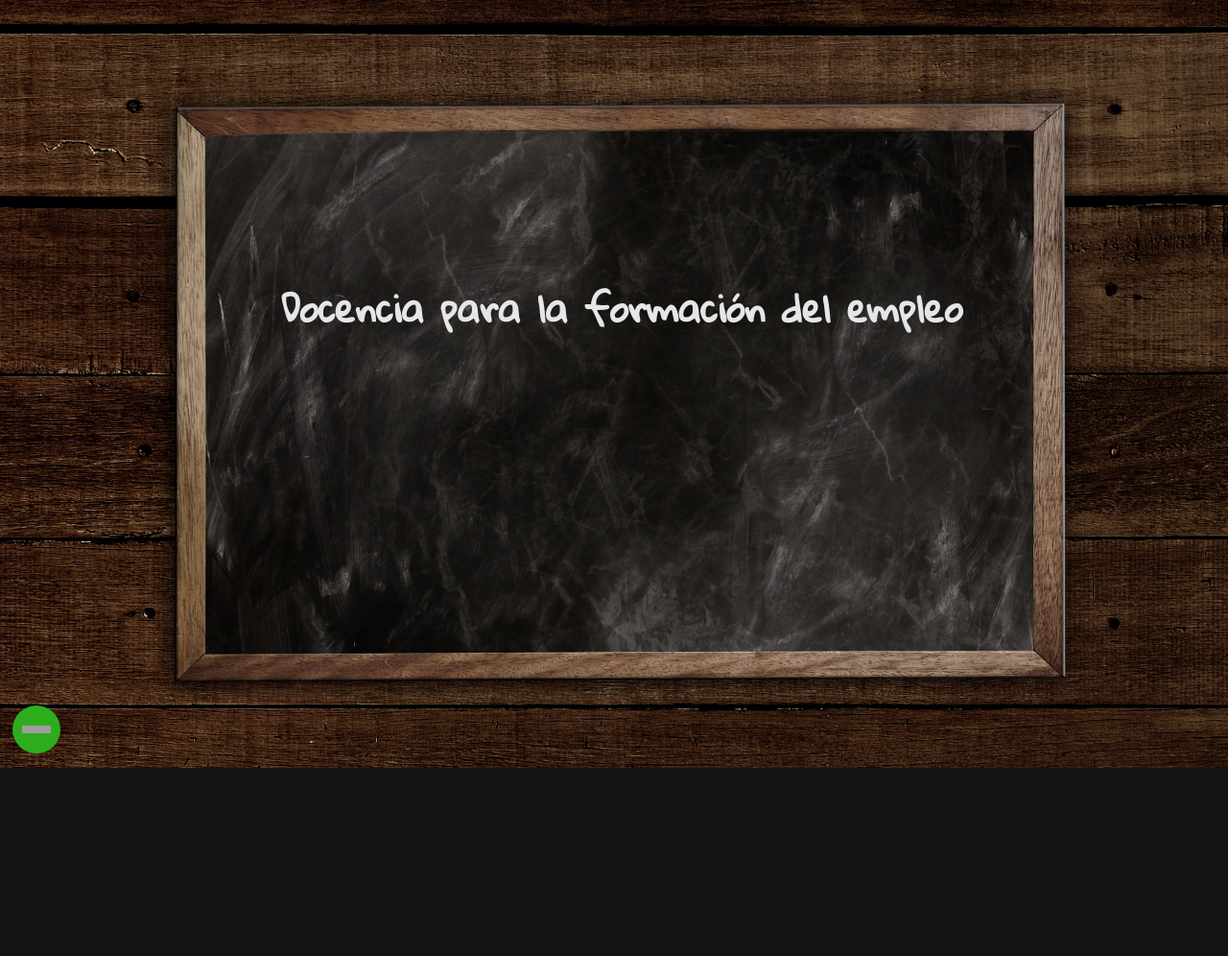
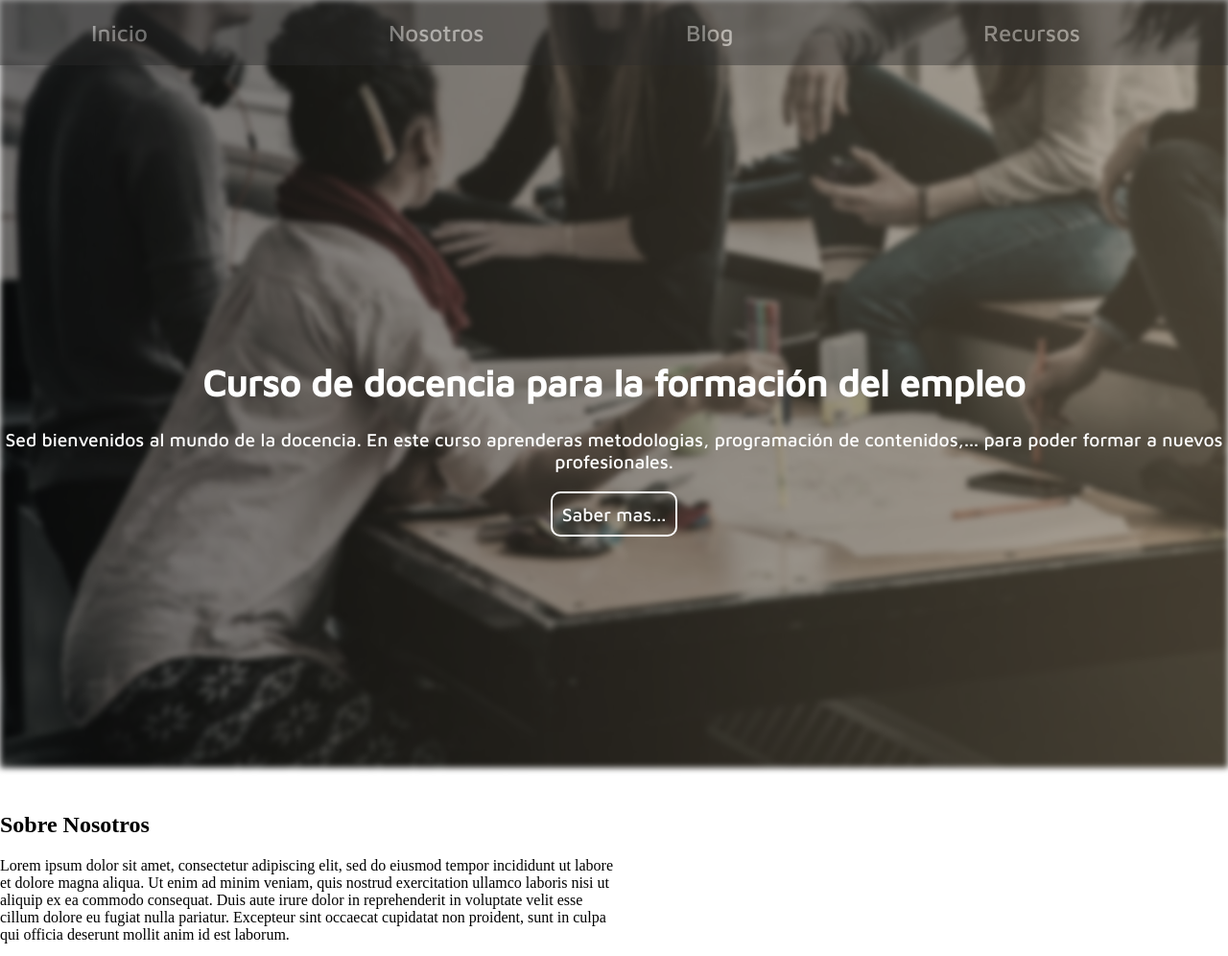
Before and after one commit to MarcosTorreiro/Docencia, a PHP site: page /html/index.html in a window 1280 px wide. Shown: the top 996 px of the page at 96% size. Before the commit the page ends 800 px from the top, so only its background shows below. Run offline with PHP 8.4, Linux system fonts and the light colour scheme; some libraries are stand-ins or nearby versions; grey boxes are pictures that could not be loaded.

Commit message:
More changes

```diff
--- a/css/index.css
+++ b/css/index.css
@@ -1,29 +1,131 @@
-html {
-  margin: 0;
-  padding: 0;
-
-}
-body{
-  height:100%;
-  width:100%;
-  background: url('../other/img/school.jpg');
-  background-repeat: no-repeat;
-  background-size: cover;
-  background-attachment: fixed;
-  background-size: 100% 100%;
+.yato{
+  position: absolute;
+  top: 25%;
+  left: 30%;
 }
 
 @font-face {
-  font-family: 'GloriaHallelujah';
-  src: url('../other/fonts/GloriaHallelujah.ttf');
+  font-family: 'MavenPro-Medium';
+  src: url('../other/fonts/MavenPro-Medium.ttf');
 }
 
-/*  Titulo  */
+body{
+  margin: 0;
+  padding: 0;
+  height: 2000px;
+}
 
-h1{
-  margin-top: 22%;
-  font-size: 3vw;
+header{
+  font-family: 'MavenPro-Medium';
+  width: 100%;
+  position: fixed;
+  top: 0;
+  z-index: 1001;
+
+}
+
+nav{
+  transition: 0.5s;
+  opacity: 0.4;
+  background-color: #2C2C2C;
+}
+
+nav ul{
+  opacity: 1;
+  margin: 0;
+  display: flex;
+  flex-direction: row;
+  justify-content: space-around;
+  align-items: center;
+  flex-wrap: wrap;
+}
+
+li {
+  opacity: 1;
+  width: 200px;
+  margin: 5px;
+  padding-top: 15px;
+  padding-bottom: 15px;
+  list-style: none;
+}
+
+a{
+  opacity: 1;
+  text-decoration: none;
+  font-size: 3vh;
+  color: white;
+}
+
+a:hover{
+  color: #F1A42D;
+}
+
+#banner{
+    font-family: 'MavenPro-Medium';
+    transition: 1.5s;
+}
+
+#presentacion{
   text-align: center;
-  color: #E6E6E6;
-  font-family: 'GloriaHallelujah';
+  color: white;
+  font-size: 1.5vw;
+  position: relative;
+  top:350px;
+
 }
+
+#presentacion h1{
+transition: 0.75s opacity;
+}
+
+#presentacion p{
+transition: 0.75s opacity;
+}
+
+
+#presentacion input{
+  font-size: 1.5vw;
+  color: white;
+  background-color: transparent;
+  border: solid 2px white;
+  border-radius: 10px;
+  padding: 10px;
+  font-family: 'MavenPro-Medium';
+  transition: 0.75s opacity;
+}
+
+#presentacion input:hover{
+  color: #F1A42D;
+  border: solid 2px #F1A42D;
+  cursor: pointer;
+}
+
+#photo{
+  position: absolute;
+  top:0;
+  width: 100%;
+  height: 100%;
+  background: url('../other/img/people.jpg') no-repeat 50% 50%;
+  background-size: cover;
+  background-attachment: fixed;
+  filter: blur(3px) grayscale(70%);
+}
+
+.capa-gradiente{
+  width: 100%;
+  height: 100%;
+  position: absolute;
+  background: linear-gradient(to right,black,#9C640C);
+  opacity: 0.5;
+}
+
+
+
+.informacion{
+  width: 50%;
+}
+
+#mapa{
+  width: 500px;
+  height: 300px;
+}
--- a/css/menu.css
+++ /dev/null
@@ -1,177 +0,0 @@
-@font-face {
-  font-family: 'SigmarOne-Regular';
-  src: url('../other/fonts/SigmarOne-Regular.ttf');
-}
- /* Menu de abajo */
-#main{
-  height: 50px;
-  width: 50px;
-  background-color: #2DAD1C;
-  border-radius: 50%;
-  position: fixed;
-  left: 3%;
-  top:95%;
-  transform: translate(-50%, -50%);
-  z-index: 99;
-  font-family: 'SigmarOne-Regular';
-}
-
-#main:hover{
-  cursor: pointer;
-}
-
-#icon{
-  height: 8px;
-  width: 30px;
-  position: absolute;
-  top: 50%;
-  left: 50%;
-  transform: translate(-50%, -50%);
-}
-
-#menu{
-  height: 0px;
-  width: 0px;
-  position: absolute;
-  top: 20%;
-  left:54%;
-  transform: translate(-50%, -50%);
-}
-
-#menu-layer{
-  height: 0px;
-  width: 0px;
-  background-color: #87E77A;
-  border-radius: 50%;
-  position: fixed;
-  left: 1.5%;
-  top:94%;
-  transform: translate(-50%, -50%);
-}
-
-#menu a{
-  text-decoration: none;
-  color: white;
-}
-
-#menu ul{
-  height: 300px;
-  width: 200px;
-  text-align: center;
-  list-style: none;
-  margin: 0px;
-  padding: 0px;
-  opacity: 0;
-  visibility: hidden;
-}
-
-#menu ul li{
-  color: white;
-  font-size: 30px;
-  padding: 5px;
-}
-
-#menu ul li:hover{
-  cursor: pointer;
-}
-
-#menu ul li:hover::before{
-  content: '';
-  height: 4px;
-  width: 10px;
-  background-color: white;
-  position: absolute;
-  margin-top: 20px;
-  margin-left: -18px;
-}
-
-#menu ul li:hover::after{
-  content: '';
-  height: 4px;
-  width: 10px;
-  background-color: white;
-  position: absolute;
-  margin-top: 20px;
-  margin-left: 3px;
-}
-
-/* Menu usuario */
-
-#second-circle{
-  height: 0px;
-  width: 0px;
-  background-color: #2DAD1C;
-  border-radius: 50%;
-  position: fixed;
-  left: 100%;
-  top: 0%;
-  transform: translate(-50%, -50%);
-  z-index: 99;
-  font-family: 'SigmarOne-Regular';
-}
-
-#user-info{
-  font-size: 20px;
-  color: white;
-  position: absolute;
-  top:70%;
-  left:30%;
-  transform: translate(-50%, -50%);
-}
-
-#container{
-  opacity: 0;
-  visibility: hidden;
-}
-
-#acceso{
-  cursor: pointer;
-  font-size: 20px;
-  color: white;
-}
-
-#acceso:hover::before{
-  content: '';
-  height: 4px;
-  width: 15px;
-  background-color: white;
-  position: absolute;
-  margin-top: 15px;
-  margin-left: -20px;
-}
-
-#acceso:hover::after{
-  content: '';
-  height: 4px;
-  width: 15px;
-  background-color: white;
-  position: absolute;
-  margin-top: 15px;
-  margin-left: 5px;
-}
-
-#user-info a{
-  text-decoration: none;
-  color: white;
-}
-
-#close{
-  cursor: pointer;
-  font-size: 20px;
-  color: white;
-  position: absolute;
-  top:55%;
-  left:45%;
-  transform: rotate(45deg) translate(-50%, -50%);
-}
-
-#second-circle-layer{
-  height: 0px;
-  width: 0px;
-  background-color: #87E77A;
-  border-radius: 50%;
-  position: fixed;
-  left: 99.5%;
-  top:-1.5%;
-  transform: translate(-50%, -50%);
-}
--- a/css/other.css
+++ /dev/null
@@ -1,5 +0,0 @@
-.yato{
-  position: absolute;
-  top: 25%;
-  left: 30%;
-}
--- a/html/index.html
+++ b/html/index.html
@@ -5,33 +5,63 @@
     <title>Docencia para la formación del empleo</title>
   </head>
   <link rel="stylesheet" href="../css/index.css">
-  <link rel="stylesheet" href="../css/menu.css">
   <script src="https://ajax.googleapis.com/ajax/libs/jquery/3.3.1/jquery.min.js"></script>
-  <script src="../js/menu.js"></script>
+  <script async defer src="https://maps.googleapis.com/maps/api/js?key=AIzaSyCwiHTlJBE5TLotQGjWtBFGzhBGutZWmRs&callback=initMap"></script>
+  <script src="../js/index.js"></script>
   <body>
   <header>
-      <h1>Docencia para la formación del empleo</h1>
-    </header>
-    <div id="main">
-      <img src="../other/img/Menu Icon.png" id="icon">
-      <div id="menu">
+    <nav>
       <ul>
-          <li><a href="index.html">Inicio</a></li>
-          <li><a href="nosotros.html">Nosotros</a></li>
+        <li><a id="inicio" href="#">Inicio</a></li>
+        <li><a id="saber" href="#">Nosotros</a></li>
         <li><a href="blog.html">Blog</a></li>
         <li><a href="recursos.html">Recursos</a></li>
       </ul>
+    </nav>
+  </header>
+  <div id="banner">
+    <div id="photo">
+      <div class="capa-gradiente"></div>
+    </div>
+     <div id="presentacion">
+      <h1>Curso de docencia para la formación del empleo</h1>
+      <p>Sed bienvenidos al mundo de la docencia. En este curso aprenderas metodologias,
+      programación de contenidos,... para poder formar a nuevos profesionales.</p>
+      <input type="button" id="nosotros" value="Saber mas...">
     </div>
   </div>
-    <div id="menu-layer"></div>
-    <div id="second-circle">
-      <div id="container">
-        <label id="close">+</label>
-        <div id="user-info">
-          <a href="login.html" id="acceso">Acceder</a>
+
+  <section>
+    <h2>Sobre Nosotros</h2>
+    <article>
+      <div class="informacion">
+      <p>Lorem ipsum dolor sit amet, consectetur adipiscing elit, sed do eiusmod
+         tempor incididunt ut labore et dolore magna aliqua. Ut enim ad minim
+         veniam, quis nostrud exercitation ullamco laboris nisi ut aliquip ex
+         ea commodo consequat. Duis aute irure dolor in reprehenderit in
+         voluptate velit esse cillum dolore eu fugiat nulla pariatur.
+         Excepteur sint occaecat cupidatat non proident,
+         sunt in culpa qui officia deserunt mollit anim id est laborum.</p>
         </div>
-      </div>
-    </div>
-    <div id="second-circle-layer"></div>
+        <div id="mapa"></div>
+    </article>
+  </section>
+
   </body>
+  <script type="text/javascript">
+    function initMap() {
+      var coor = {
+        lat: 43.141525,
+        lng: -8.040651
+      };
+      var map = new google.maps.Map(document.getElementById('mapa'), {
+        zoom: 15,
+        center: coor
+      });
+      var marker = new google.maps.Marker({
+        position: coor,
+        map: map
+      });
+    }
+  </script>
 </html>
--- /dev/null
+++ b/js/index.js
@@ -0,0 +1,42 @@
+
+$(document).ready(function(){
+
+    $('#banner').css({'height':$(window).height()+'px'});
+
+  $(window).scroll(function(){
+    var scroll = $(window).scrollTop();
+    if(scroll>=875){
+      $('nav').css('opacity','1');
+    }else{
+      $('nav').css('opacity','0.4');
+    }
+    if(scroll>=275){
+      $('#presentacion h1').css('opacity', 0);
+      $('#presentacion p').css('opacity', 0);
+      $('#nosotros').css('opacity', 0);
+    }else{
+      $('#presentacion h1').css('opacity', 1);
+      $('#presentacion p').css('opacity', 1);
+      $('#nosotros').css('opacity', 1);
+    }
+   });
+
+   $('#nosotros').click(function(){
+     $('html, body').animate({
+        scrollTop: 925
+    }, 2000);
+   });
+
+   $('#inicio').click(function(){
+     $('html, body').animate({
+        scrollTop: 0
+    }, 2000);
+   });
+
+   $('#saber').click(function(){
+     $('html, body').animate({
+        scrollTop: 925
+    }, 2000);
+   });
+
+ });
--- a/js/menu.js
+++ /dev/null
@@ -1,27 +0,0 @@
-$(document).ready(function(){
-    $('#main').click(function(){
-      $('#main').animate({height:'800px',width:'800px'});
-      $('#icon').fadeOut();
-      $('#menu ul').delay(300).animate({opacity:'1'});
-      $('#menu ul').css("visibility","visible");
-      $('#menu-layer').animate({height:'850px',width:'850px'});
-
-      $('#second-circle').animate({height:'450px',width:'450px'});
-      $('#container').delay(300).animate({opacity:'1'});
-      $('#container').css("visibility","visible");
-      $('#second-circle-layer').animate({height:'500px',width:'500px'});
-    });
-
-    $('#close').click(function(){
-      $('#main').animate({height:'50px',width:'50px'});
-      $('#icon').fadeIn();
-      $('#menu ul').delay(300).animate({opacity:'0'});
-      $('#menu ul').css("visibility","hidden");
-      $('#menu-layer').animate({height:'0px',width:'0px'});
-
-      $('#second-circle').animate({height:'0px',width:'0px'});
-      $('#container').delay(300).animate({opacity:'0'});
-      $('#container').css("visibility","hidden");
-      $('#second-circle-layer').animate({height:'0px',width:'0px'});
-    });
-});
--- a/other/fonts/OFL.txt
+++ b/other/fonts/OFL.txt
@@ -1,4 +1,4 @@
-Copyright (c) 2010, Kimberly Geswein (kimberlygeswein.com)
+Copyright 2011 The Maven Pro Project Authors (http://www.vissol.co.uk/mavenpro/), with Reserved Font Name "Maven Pro".
 
 This Font Software is licensed under the SIL Open Font License, Version 1.1.
 This license is copied below, and is also available with a FAQ at:
```
Also changed, not shown: css/index.html (deleted, +0 -37 lines), html/nosotros.html (deleted, +0 -37 lines), other/fonts/MavenPro-Black.ttf (added), other/fonts/MavenPro-Bold.ttf (added), other/fonts/MavenPro-Medium.ttf (added), other/fonts/MavenPro-Regular.ttf (added), other/img/people.jpg (added), 1 other file. Lines whose indentation alone changed are shown as unchanged.
